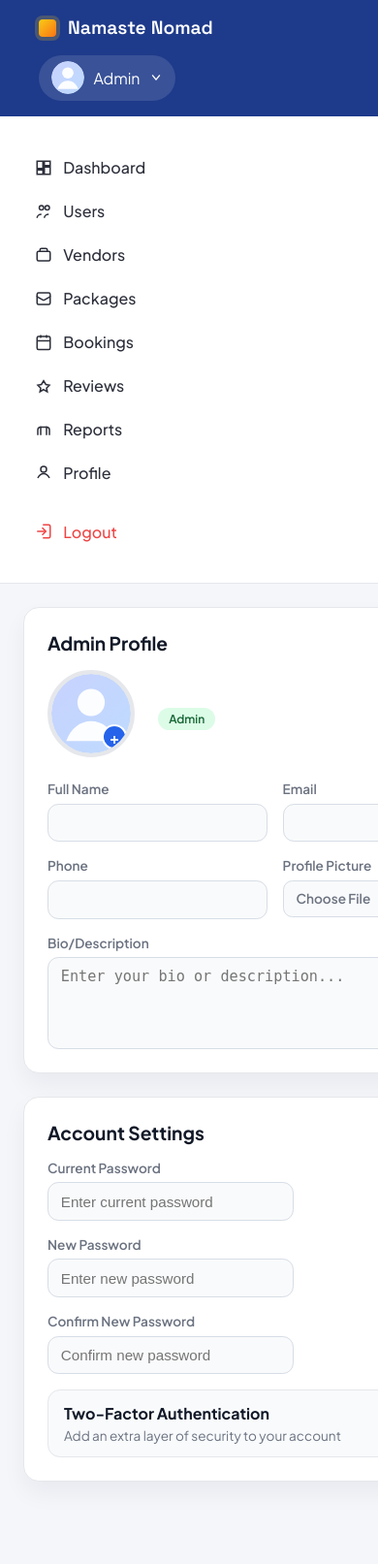
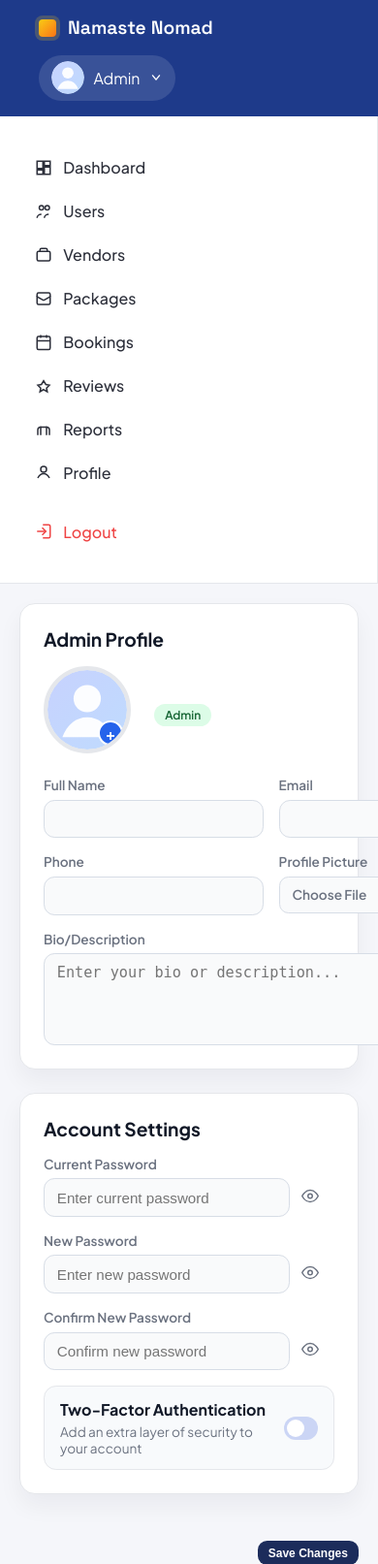
Before and after one commit to SarrokThapa/Namaste-Nomad, a Django app: template accounts/templates/accounts/admin_profile.html in a window 390 px wide; the page is wider, and only the part inside the window is pictured. Shown: the top 1613 px of that part at 97% size. Run offline with Django 4.2, Linux system fonts and the light colour scheme; the template is opened without the code that fills it, so the values that code supplies are empty.

Commit message:
Css and home page change

```diff
--- a/accounts/templates/accounts/admin_dashboard.html
+++ b/accounts/templates/accounts/admin_dashboard.html
@@ -10,6 +10,7 @@
     <link href="https://fonts.googleapis.com/css2?family=Plus+Jakarta+Sans:wght@400;500;600;700&family=Space+Grotesk:wght@600&display=swap" rel="stylesheet">
     <link rel="stylesheet" href="{% static 'css/vendor_dashboard.css' %}?v=20260226b">
     <link rel="stylesheet" href="{% static 'css/admin_dashboard.css' %}?v=20260226b">
+    <link rel="stylesheet" href="{% static 'css/layout.css' %}?v=20260401c">
     <link rel="stylesheet" href="{% static 'css/notifications.css' %}?v=20260313a">
 </head>
 <body class="admin-dashboard">
@@ -154,7 +155,7 @@
         </aside>
 
         <main
-            class="dashboard-main admin-main"
+            class="dashboard-main admin-main main-content"
             id="dashboard"
             data-admin-analytics-dashboard
             data-analytics-url="{% url 'admin_analytics_api' %}"
--- a/accounts/templates/accounts/admin_notifications.html
+++ b/accounts/templates/accounts/admin_notifications.html
@@ -10,6 +10,7 @@
     <link href="https://fonts.googleapis.com/css2?family=Plus+Jakarta+Sans:wght@400;500;600;700&family=Space+Grotesk:wght@600&display=swap" rel="stylesheet">
     <link rel="stylesheet" href="{% static 'css/vendor_dashboard.css' %}?v=20260226b">
     <link rel="stylesheet" href="{% static 'css/admin_dashboard.css' %}?v=20260226b">
+    <link rel="stylesheet" href="{% static 'css/layout.css' %}?v=20260401c">
     <link rel="stylesheet" href="{% static 'css/notifications.css' %}?v=20260313a">
     <link rel="stylesheet" href="{% static 'css/notifications_page.css' %}?v=20260313a">
 </head>
@@ -79,7 +80,7 @@
             </nav>
         </aside>
 
-        <main class="dashboard-main admin-main">
+        <main class="dashboard-main admin-main main-content">
             {% include "accounts/includes/notifications_list.html" %}
         </main>
     </div>
--- a/accounts/templates/accounts/admin_profile.html
+++ b/accounts/templates/accounts/admin_profile.html
@@ -10,6 +10,7 @@
     <link href="https://fonts.googleapis.com/css2?family=Plus+Jakarta+Sans:wght@400;500;600;700&family=Space+Grotesk:wght@600&display=swap" rel="stylesheet">
     <link rel="stylesheet" href="{% static 'css/vendor_dashboard.css' %}?v=20260226b">
     <link rel="stylesheet" href="{% static 'css/admin_dashboard.css' %}?v=20260226b">
+    <link rel="stylesheet" href="{% static 'css/layout.css' %}?v=20260401c">
 </head>
 <body class="admin-dashboard">
     <header class="topbar admin-topbar">
@@ -124,7 +125,7 @@
             </nav>
         </aside>
 
-        <main class="dashboard-main admin-main">
+        <main class="dashboard-main admin-main main-content">
             {% if messages %}
                 <div class="alert-stack">
                     {% for message in messages %}
--- a/accounts/templates/accounts/admin_support_chat.html
+++ b/accounts/templates/accounts/admin_support_chat.html
@@ -10,6 +10,7 @@
     <link href="https://fonts.googleapis.com/css2?family=Plus+Jakarta+Sans:wght@400;500;600;700&family=Space+Grotesk:wght@600&display=swap" rel="stylesheet">
     <link rel="stylesheet" href="{% static 'css/vendor_dashboard.css' %}?v=20260226b">
     <link rel="stylesheet" href="{% static 'css/admin_dashboard.css' %}?v=20260226b">
+    <link rel="stylesheet" href="{% static 'css/layout.css' %}?v=20260401c">
     <link rel="stylesheet" href="{% static 'css/support_chat.css' %}?v=20260312a">
     <link rel="stylesheet" href="{% static 'css/notifications.css' %}?v=20260313a">
 </head>
@@ -78,7 +79,7 @@
             </nav>
         </aside>
 
-        <main class="dashboard-main admin-main">
+        <main class="dashboard-main admin-main main-content">
             {% if messages %}
                 <div class="alert-stack">
                     {% for message in messages %}
--- a/accounts/templates/accounts/admin_support_inbox.html
+++ b/accounts/templates/accounts/admin_support_inbox.html
@@ -10,6 +10,7 @@
     <link href="https://fonts.googleapis.com/css2?family=Plus+Jakarta+Sans:wght@400;500;600;700&family=Space+Grotesk:wght@600&display=swap" rel="stylesheet">
     <link rel="stylesheet" href="{% static 'css/vendor_dashboard.css' %}?v=20260226b">
     <link rel="stylesheet" href="{% static 'css/admin_dashboard.css' %}?v=20260226b">
+    <link rel="stylesheet" href="{% static 'css/layout.css' %}?v=20260401c">
     <link rel="stylesheet" href="{% static 'css/support_chat.css' %}?v=20260312a">
     <link rel="stylesheet" href="{% static 'css/notifications.css' %}?v=20260313a">
 </head>
@@ -78,7 +79,7 @@
             </nav>
         </aside>
 
-        <main class="dashboard-main admin-main">
+        <main class="dashboard-main admin-main main-content">
             {% if messages %}
                 <div class="alert-stack">
                     {% for message in messages %}
--- a/accounts/templates/accounts/admin_vendor_detail.html
+++ b/accounts/templates/accounts/admin_vendor_detail.html
@@ -10,6 +10,7 @@
     <link href="https://fonts.googleapis.com/css2?family=Plus+Jakarta+Sans:wght@400;500;600;700&family=Space+Grotesk:wght@600&display=swap" rel="stylesheet">
     <link rel="stylesheet" href="{% static 'css/vendor_dashboard.css' %}?v=20260226b">
     <link rel="stylesheet" href="{% static 'css/admin_dashboard.css' %}?v=20260226b">
+    <link rel="stylesheet" href="{% static 'css/layout.css' %}?v=20260401c">
 </head>
 <body class="admin-dashboard">
     <header class="topbar admin-topbar">
@@ -73,7 +74,7 @@
             </nav>
         </aside>
 
-        <main class="dashboard-main admin-main">
+        <main class="dashboard-main admin-main main-content">
             <section class="admin-card">
                 <div class="card-header">
                     <h2>Vendor Details</h2>
--- a/accounts/templates/accounts/vendor_base.html
+++ b/accounts/templates/accounts/vendor_base.html
@@ -8,12 +8,13 @@
     <link rel="preconnect" href="https://fonts.googleapis.com">
     <link rel="preconnect" href="https://fonts.gstatic.com" crossorigin>
     <link href="https://fonts.googleapis.com/css2?family=Plus+Jakarta+Sans:wght@400;500;600;700&family=Space+Grotesk:wght@500;600&display=swap" rel="stylesheet">
+    <link rel="stylesheet" href="{% static 'css/layout.css' %}?v=20260401c">
     <link rel="stylesheet" href="{% static 'css/vendor_dashboard.css' %}?v=20260226b">
     <link rel="stylesheet" href="{% static 'css/support_widget.css' %}?v=20260312a">
     <link rel="stylesheet" href="{% static 'css/notifications.css' %}?v=20260313a">
     {% block extra_css %}{% endblock %}
 </head>
-<body>
+<body class="vendor-dashboard">
     <header class="topbar">
         <a class="brand" href="{% url 'home' %}">
             <span class="brand-mark"></span>
@@ -150,7 +151,7 @@
             </nav>
         </aside>
 
-        <main class="dashboard-main">
+        <main class="dashboard-main main-content">
             {% if messages %}
                 <div class="alert-stack">
                     {% for message in messages %}
--- a/core/templates/core/packages.html
+++ b/core/templates/core/packages.html
@@ -14,6 +14,7 @@
     <link rel="stylesheet" href="{% static 'css/wishlist.css' %}?v=20260315a">
     <link rel="stylesheet" href="{% static 'css/destination_autocomplete.css' %}?v=20260314a">
     <link rel="stylesheet" href="{% static 'css/package_filters.css' %}?v=20260314a">
+    <link rel="stylesheet" href="{% static 'css/layout.css' %}?v=20260401a">
 </head>
 <body class="packages-body">
     <nav class="landing-nav">
@@ -41,7 +42,7 @@
         <div class="packages-hero-content">
             <h1>{{ page_title|default:"Nepal Treks & Tours" }}</h1>
             <p>{{ page_subtitle|default:"Explore the Himalayas with trusted local operators." }}</p>
-            <form id="packageSearchForm" class="packages-search-bar" method="get" action="{{ request.path }}">
+            <form id="packageSearchForm" class="packages-search-bar search-bar" method="get" action="{{ request.path }}">
                 {% if package_type_slug %}
                     <input type="hidden" name="package_type" value="{{ package_type_slug }}">
                 {% endif %}
--- /dev/null
+++ b/static/css/layout.css
@@ -0,0 +1,77 @@
+:root {
+    --sidebar-width: 250px;
+    --layout-top-offset: 78px;
+}
+
+.dashboard-shell,
+.traveler-shell,
+.admin-shell {
+    display: block !important;
+    padding-top: var(--layout-top-offset);
+}
+
+.vendor-dashboard .topbar,
+.admin-dashboard .topbar,
+.traveler-dashboard .traveler-topbar {
+    position: fixed;
+    top: 0;
+    left: 0;
+    right: 0;
+    z-index: 1200;
+}
+
+.dashboard-shell > .sidebar,
+.traveler-shell > .sidebar,
+.admin-shell > .sidebar {
+    position: fixed;
+    top: var(--layout-top-offset);
+    left: 0;
+    height: calc(100vh - var(--layout-top-offset));
+    width: var(--sidebar-width);
+    overflow-y: auto;
+    z-index: 1000;
+}
+
+.dashboard-shell > .main-content,
+.traveler-shell > .main-content,
+.admin-shell > .main-content {
+    margin-left: var(--sidebar-width);
+    padding: 20px;
+}
+
+.main-content .search-bar,
+.search-bar {
+    position: sticky;
+    top: 0;
+    z-index: 999;
+    background: #fff;
+}
+
+@media (max-width: 768px) {
+    .dashboard-shell,
+    .traveler-shell,
+    .admin-shell {
+        padding-top: 0;
+    }
+
+    .vendor-dashboard .topbar,
+    .admin-dashboard .topbar,
+    .traveler-dashboard .traveler-topbar {
+        position: relative;
+    }
+
+    .dashboard-shell > .sidebar,
+    .traveler-shell > .sidebar,
+    .admin-shell > .sidebar {
+        position: relative;
+        width: 100%;
+        height: auto;
+        top: 0;
+    }
+
+    .dashboard-shell > .main-content,
+    .traveler-shell > .main-content,
+    .admin-shell > .main-content {
+        margin-left: 0;
+    }
+}
```
Also changed, not shown: accounts/templates/accounts/traveler_base.html (+4 -3 lines), accounts/templates/accounts/verify_otp.html (line endings or trailing spaces), db.sqlite3.
